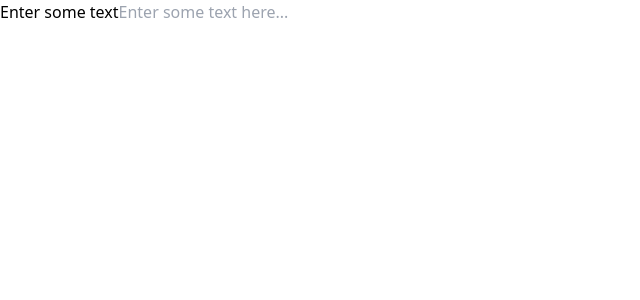
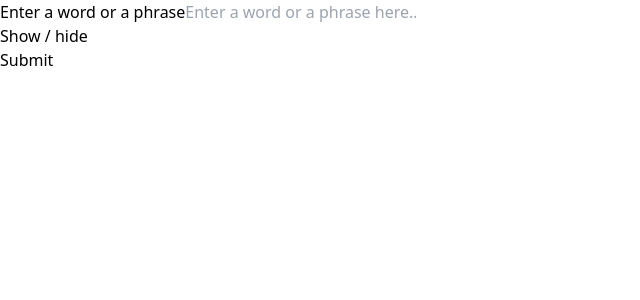
Before and after one commit to Ankush2107/React_from_zero_to_hero, a React (Vite) app in the folder HangMan_Project_React/: page / in a window 1280 px wide. Shown: the top 300 px of the page, without its empty margins (0-640 px from the left). Built offline with nearby package versions, Linux system fonts and the light colour scheme.

Commit message:
learned presenter container pattern

```diff
--- a/HangMan_Project_React/src/App.jsx
+++ b/HangMan_Project_React/src/App.jsx
@@ -1,13 +1,9 @@
-import TextInput from "./components/TextInput/TextInput"
+import TextInputForm from "./components/TextInputForm/TextInputForm"
 
 function App() {
   return (
     <div>
-      <TextInput
-        label={"Enter some text"}
-        placeholder={"Enter some text here..."}
-        onChangeHandler={(e) => console.log(e.target.value)}
-      />
+      <TextInputForm/>
     </div>
   )
 }
--- a/HangMan_Project_React/src/components/Button/Button.jsx
+++ b/HangMan_Project_React/src/components/Button/Button.jsx
@@ -1,8 +1,14 @@
-function Button() {
+import getButtonStyling from "./getButtonStyling"
+
+function Button({text, onClickHandler, styleType = "primary", type = "button"}) {
   return (
-    <div>
-
-    </div>
+    <button
+      onClick={onClickHandler}
+      type={type}
+      className={`px-4 py-2 ${getButtonStyling(styleType)} text-white`}
+    >
+      {text}
+    </button>
   )
 }
 
--- /dev/null
+++ b/HangMan_Project_React/src/components/Button/getButtonStyling.js
@@ -0,0 +1,15 @@
+function getButtonStyling(styleType) {
+    if(styleType === "primary") {
+        return "bg-blue-500";
+    } else if (styleType === "secondary") {
+        return "bg-gray-500";
+    } else if(styleType === "error") {
+        return "bg-red-500";
+    } else if(styleType === "success") {
+        return "bg-green-500";
+    } else if(styleType === "warning") {
+        return "bg-yellow-500";
+    }
+}
+
+export default getButtonStyling;
--- /dev/null
+++ b/HangMan_Project_React/src/components/TextInputForm/TextInputForm.jsx
@@ -0,0 +1,42 @@
+import Button from "../Button/Button";
+import TextInput from "../TextInput/TextInput";
+
+function TextInputForm() {
+
+    function handleFormSubmit(event) {
+        event.preventDefault();
+        console.log("Form submitted");
+    };
+
+    function handleTextInputChange(event) {
+        console.log("Text input chnage");
+        console.log(event.target.value);
+    }
+
+    return (
+        <form onSubmit={handleFormSubmit}>
+            <div>
+                <TextInput
+                    label="Enter a word or a phrase"
+                    placeholder="Enter a word or a phrase here..."
+                    onChangeHandler={handleTextInputChange}
+                />
+            </div>
+            <div>
+                <Button
+                    styleType="warning"
+                    text="Show / hide"
+                />
+            </div>
+            <div>
+                <Button
+                    type="submit"
+                    styleType="primary"
+                    text="Submit"
+                />
+            </div>
+        </form>
+    )
+};
+
+export default TextInputForm;
```
Also changed, not shown: HangMan_Project_React/src/assets/image.png (added), 1 other file (tests, documents, lock files or other folders).
